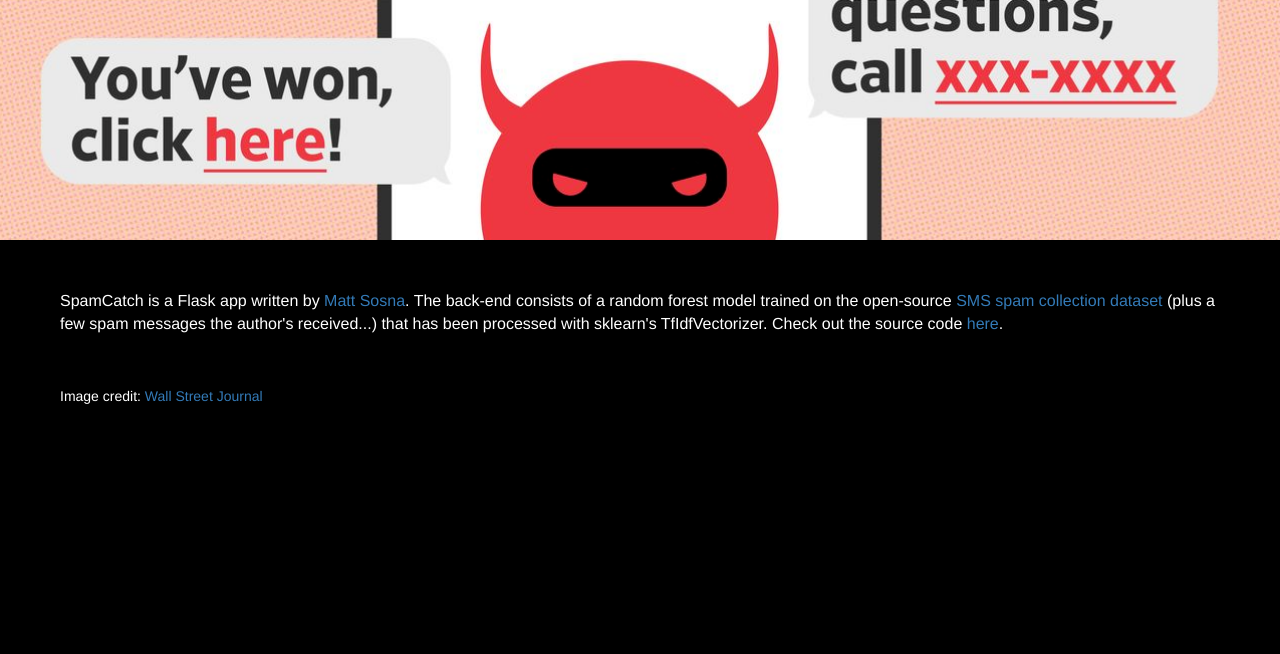
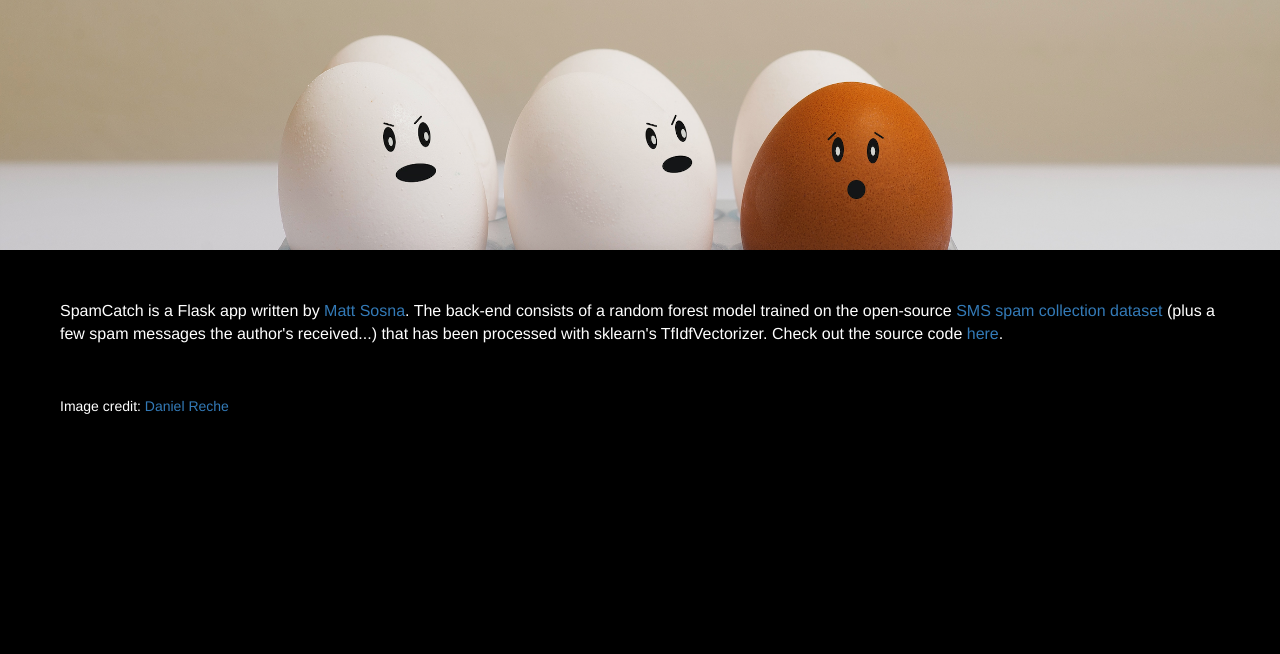
Before and after one commit to mgsosna/spamCatch, a Flask app: page /about in a window 1280 px wide. Shown: the top 654 px of the page. Run offline with Flask 2, Linux system fonts and the light colour scheme; parts of the project's set-up code (start-up, migrations or seed data) failed here and were passed over; some libraries are stand-ins or nearby versions.

Commit message:
Change background image

```diff
--- a/static/css/styles.css
+++ b/static/css/styles.css
@@ -1,13 +1,12 @@
 .hero {
     position: relative;
-    height: 240px;
+    height: 250px;
     padding: 1px;
     margin-top: -2px;
     margin-left: -10px;
     background: black;
         background-attachment: scroll;
-        /* image source: https://www.wsj.com/articles/getting-attacked-by-robotexts-heres-what-to-do-11566385200 */
-        background-image: url("../images/spam.png");
+        background-image: url("../images/eggs.png");
         background-size: auto;
         background-size: cover;
 }
--- a/templates/about.html
+++ b/templates/about.html
@@ -3,6 +3,7 @@
 <head>
     <meta charset="UTF-8">
     <title>SpamCatch: About</title>
+    <link rel="shortcut icon" type="image/png" href="../static/images/ds_circle.png">
     <link rel="stylesheet" href="https://maxcdn.bootstrapcdn.com/bootstrap/3.3.7/css/bootstrap.min.css">
     <link rel="stylesheet" href="../static/css/reset.css">
     <link rel="stylesheet" href="../static/css/styles.css">
@@ -18,7 +19,8 @@ The back-end consists of a random forest model trained on the open-source
 the author's received...) that has been processed with sklearn's TfIdfVectorizer. Check out the source code <a href="https://github.com/mgsosna/spamCatch">here</a>.
 </p>
 
-<p style="font-size: 14px; margin: 50px">Image credit: <a href="https://www.wsj.com/articles/getting-attacked-by-robotexts-heres-what-to-do-11566385200">Wall Street Journal</a>
+<p style="font-size: 14px; margin: 50px">Image credit:
+    <a href="https://www.pexels.com/photo/eggs-in-tray-on-white-surface-1556707/">Daniel Reche</a>
 </p>
 </html>
 
```
Also changed, not shown: demo.png, static/images/eggs.png (added), static/images/spam.png (deleted).
